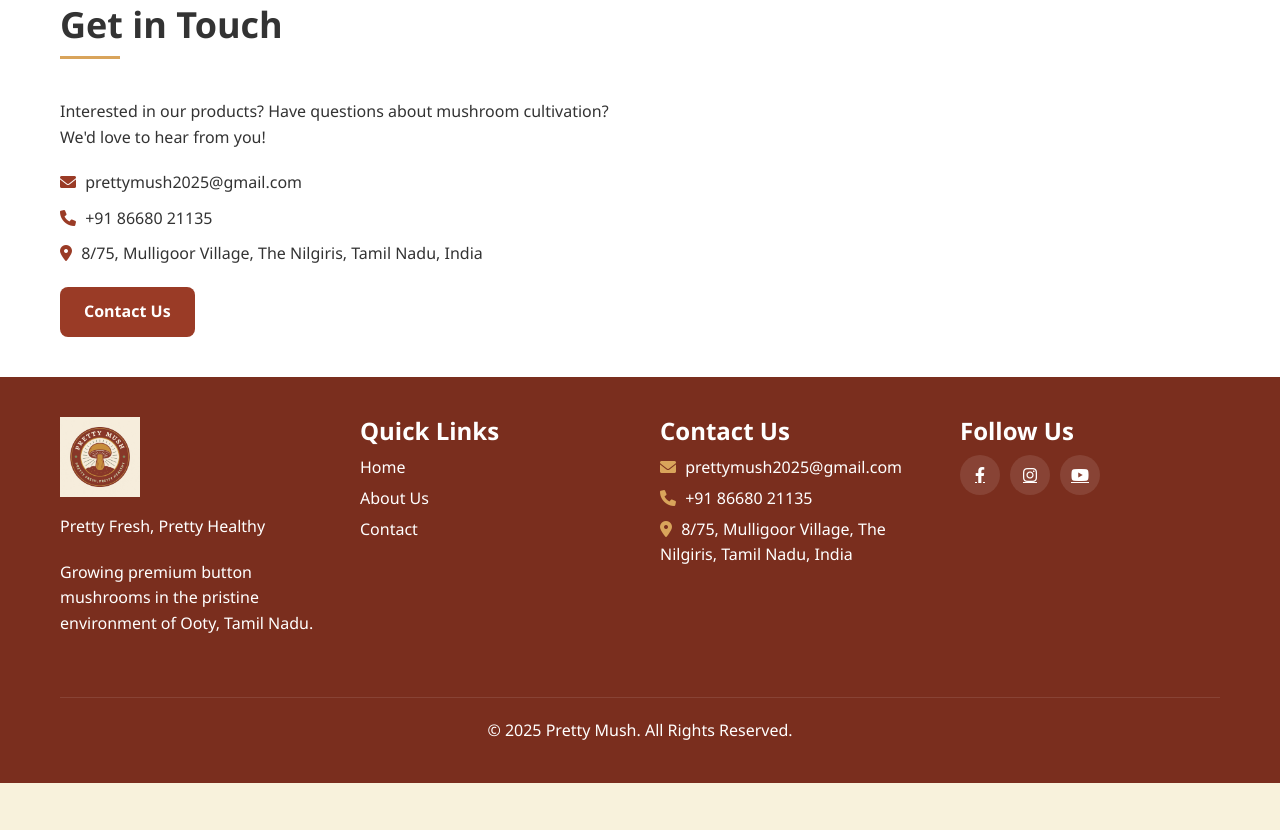
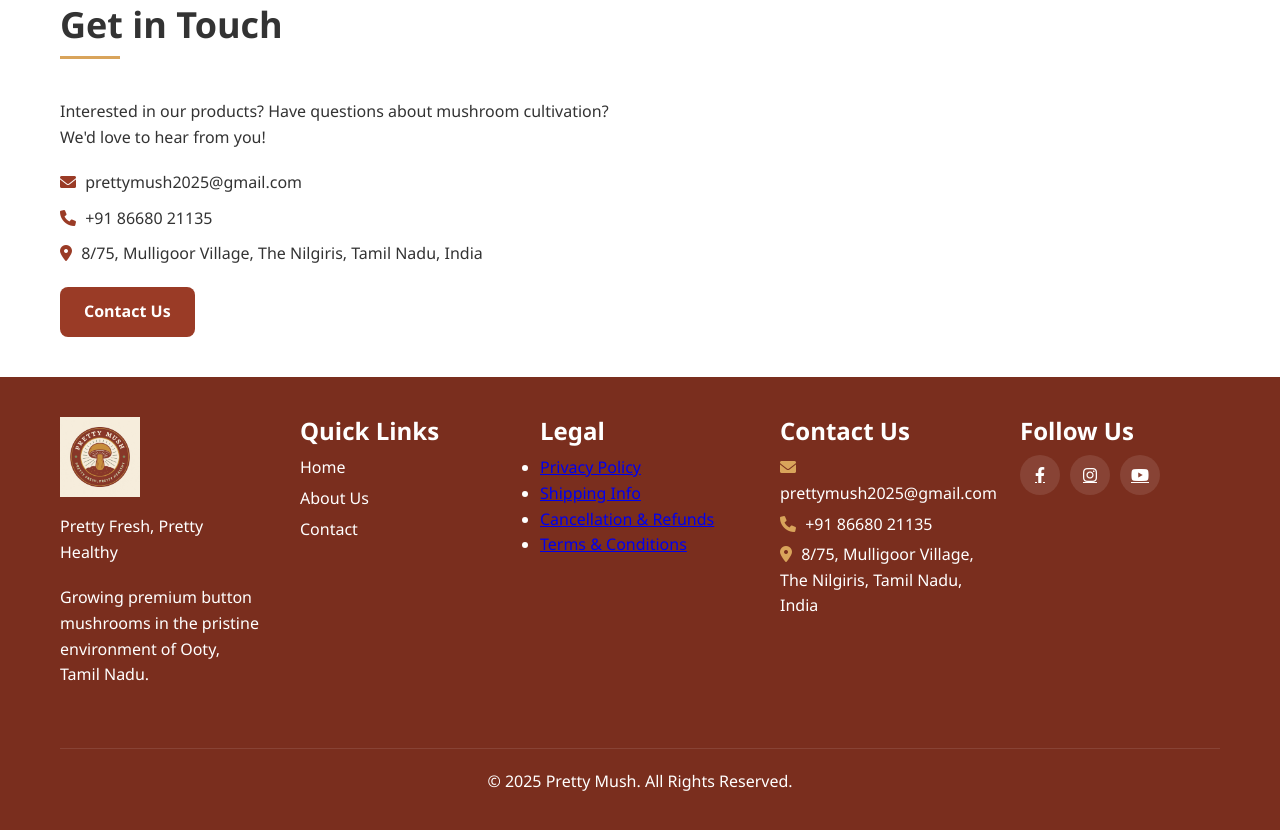
Before and after one commit to PrettyMush/prettymush, a plain HTML site: page index.html in a window 1280 px wide. Shown: the part 2792-3622 px from the top of the page. Before the commit the page ends 3575 px from the top, so only its background shows below. Drawn offline with Linux system fonts and the light colour scheme.

Commit message:
Legal pages

```diff
--- a/index.html
+++ b/index.html
@@ -178,6 +178,15 @@
                     <li><a href="contact.html">Contact</a></li>
                 </ul>
             </div>
+            <div class="footer-legal">
+                <h3>Legal</h3>
+                <ul>
+                    <li><a href="privacy.html">Privacy Policy</a></li>
+                    <li><a href="shipping.html">Shipping Info</a></li>
+                    <li><a href="cancellation-refunds.html">Cancellation & Refunds</a></li>
+                    <li><a href="terms-conditions.html">Terms & Conditions</a></li>
+                </ul>
+            </div>
             <div class="footer-contact">
                 <h3>Contact Us</h3>
                 <ul>
```
